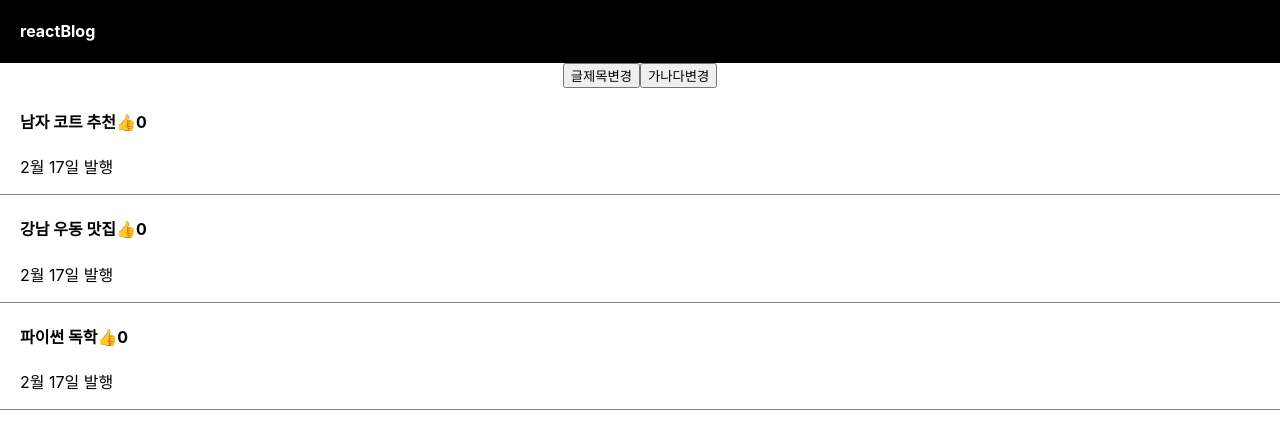
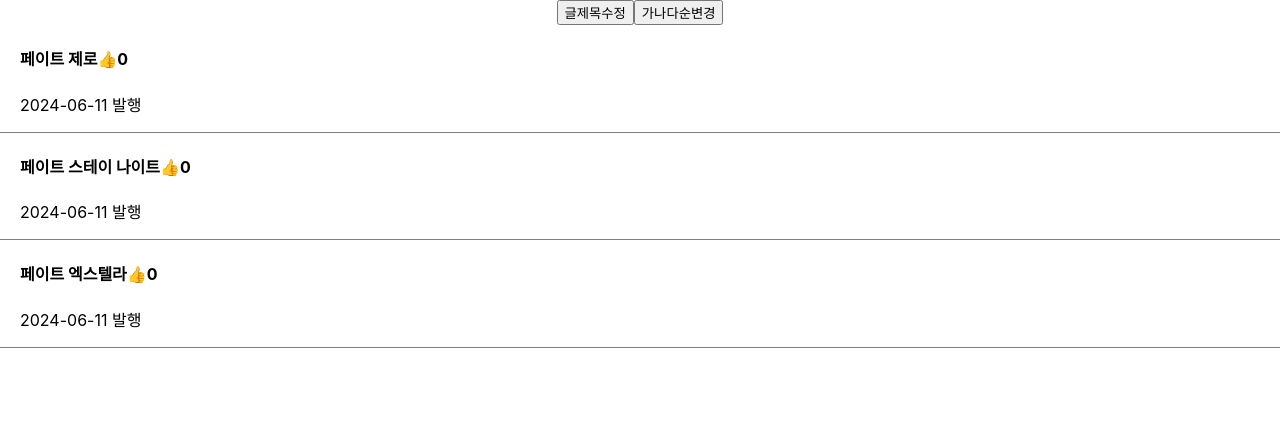
Before and after one commit to KIMHYUNGJU89/practice, a React (Create React App) app: page / in a window 1280 px wide. Shown: the top 428 px of the page. Built offline with nearby package versions, Linux system fonts and the light colour scheme.

Commit message:
react학습 2024 - 06 -11

```diff
--- a/src/App.css
+++ b/src/App.css
@@ -2,26 +2,10 @@
   text-align: center;
 }
 
-.App-logo {
-  height: 40vmin;
-  pointer-events: none;
-}
-
-@media (prefers-reduced-motion: no-preference) {
-  .App-logo {
-    animation: App-logo-spin infinite 20s linear;
-  }
-}
 div {
   box-sizing: border-box;
 }
 .modal {
-  margin-top: 20px;
-  padding: 20px;
-  background: #eee;
-  text-align: left;
-}
-.saber {
   margin-top: 20px;
   padding: 20px;
   background: #eee;
@@ -39,26 +23,3 @@
   color: white;
   padding-left: 20px;
 }
-.App-header {
-  background-color: #282c34;
-  min-height: 100vh;
-  display: flex;
-  flex-direction: column;
-  align-items: center;
-  justify-content: center;
-  font-size: calc(10px + 2vmin);
-  color: white;
-}
-
-.App-link {
-  color: #61dafb;
-}
-
-@keyframes App-logo-spin {
-  from {
-    transform: rotate(0deg);
-  }
-  to {
-    transform: rotate(360deg);
-  }
-}
--- a/src/App.js
+++ b/src/App.js
@@ -5,69 +5,78 @@
 
 function App() {
 
-  let post = '강남 우동 맛집';
-  let [글제목,글제목변경] = useState(['남자 코트 추천','강남 우동 맛집','파이썬 독학'])
-  let [따봉,따봉변경] = useState(0);
-  let [modal,setModal] = useState(false);
+  let post = '강남우동맛집';
+  let[list,setList] = useState(['페이트 제로','페이트 스테이 나이트','페이트 엑스텔라']);
+  let listCopy = [...list];
+  let[good,setGood] = useState([]);
+  let[title,setTitle] = useState(0);
+  let[modal,setModal] = useState(false);
   let modalCheck = true;
-  [1,2,3].map(function(){
-    console.log(1);
-  })
-  let copy = [...글제목];
+
   return (
     <div className="App">
-      <div className="black-nav">
-        <h4 style={ {color : 'white', fontSize : '16px'} }>reactBlog</h4>
-      </div>
-      <button onClick=
-        {() =>
-          {
-            let copy = [...글제목];
-            copy[0] = '여자코트 추천';
-            글제목변경(copy)
-            }}>글제목변경
-      </button>
-      <button onClick=
-        {() =>
-          {
-            let copy2 = [...글제목];
-            copy2.sort();
-            글제목변경(copy2)
-            }}>
-        가나다변경
-        </button>
+    <button onClick={() => {
+      listCopy[2] = '페이트 그랜드 오더';
+      setList(listCopy);
+    }}>글제목수정</button>
+    <button onClick={() => {
+      listCopy.sort();
+      setList(listCopy);
+    }}>가나다순변경</button>
+    {
+     listCopy.map(
+    function(titleName,i)
+    {
+    good.push(0);
+    return(
+    <div className='list'>
+    <h4 onClick={
+      () => {
         {
-         copy.map(function(a,i){
-          return ( <div className='list'>
-            <h4 onClick=
-            {() => {{modal == false ? modalCheck = true : modalCheck = false;}setModal(modalCheck);}}>
-            {글제목[i]}
-            <span onClick={() => {따봉변경(따봉+1)}}>👍</span>
-            {따봉}
-            </h4>
-            <p>2월 17일 발행</p>
-          </div>)
-        })
+          modal == false ? modalCheck = true : modalCheck = false;
         }
-        {
-        modal == true ? <Modal></Modal> : null
-        }
+        setTitle(i);
+        setModal(modalCheck);
+      }
+    }>
+    {titleName}
+    <span onClick={() => {
+      let goodCopy = [...good];
+      goodCopy[i] = goodCopy[i] + 1;
+      setGood(goodCopy)
+      }}>👍</span>{good[i]}
+    </h4>
+
+    <p>2024-06-11 발행</p>
+    </div>
+    )
+    })
+    }
+    {
+      modal == true ? <Modal title = {title} list = {list} setList = {
+        () => {
+        listCopy[2] = '페이트 그랜드 오더';
+        setList(listCopy);
+      }
+    }
+    color={'yellow'} ></Modal> : null
+    }
     </div>
 
   );
 }
 
-function Modal() {
+function Modal(props) {
   return(
-    <>
-    <div className='modal'>
-    <h4>제목</h4>
-    <p>날짜</p>
-    <p>상세내용</p>
+    <div className='modal' style={{background : props.color}}>
+      <h4>{props.list[props.title]}</h4>
+      <p>날짜</p>
+      <p>상세내용</p>
+      <button onClick={props.setList}>글수정</button>
     </div>
-    </>
   );
 }
 
 
+
 export default App;
```
